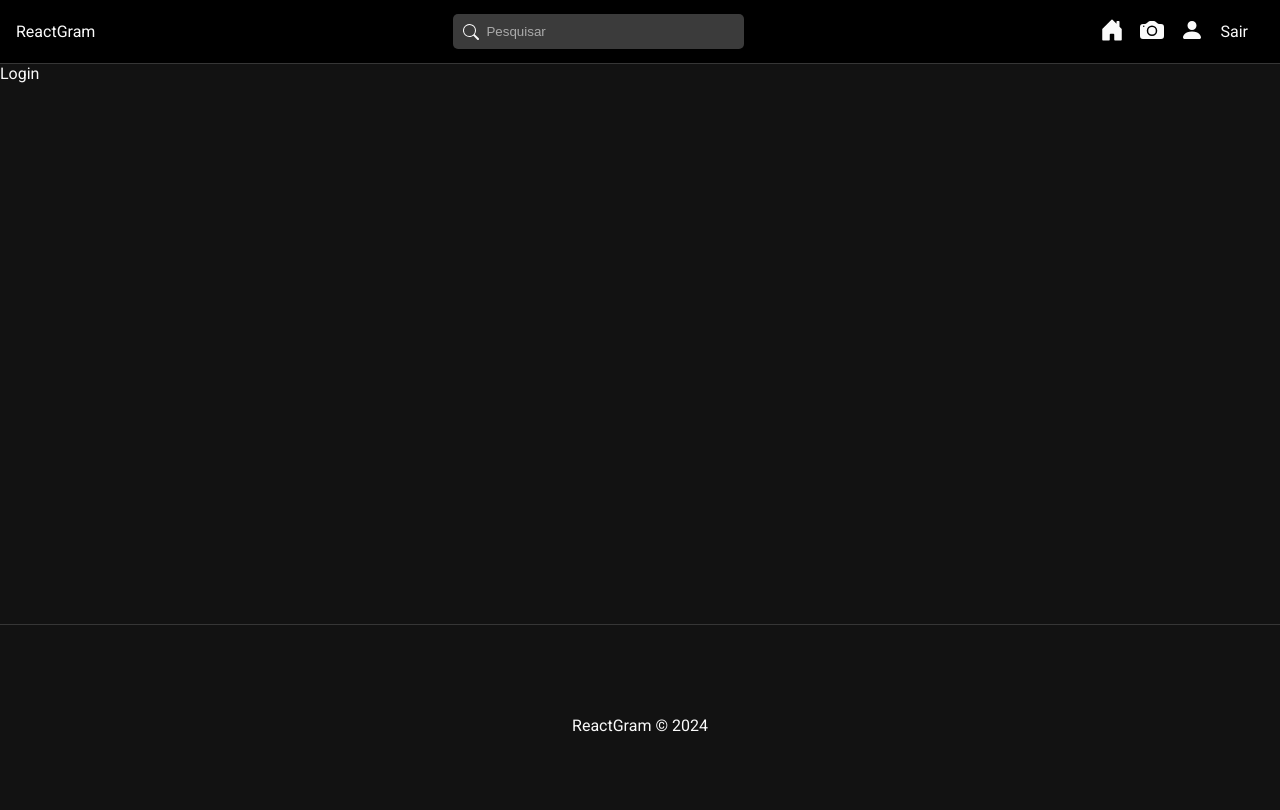
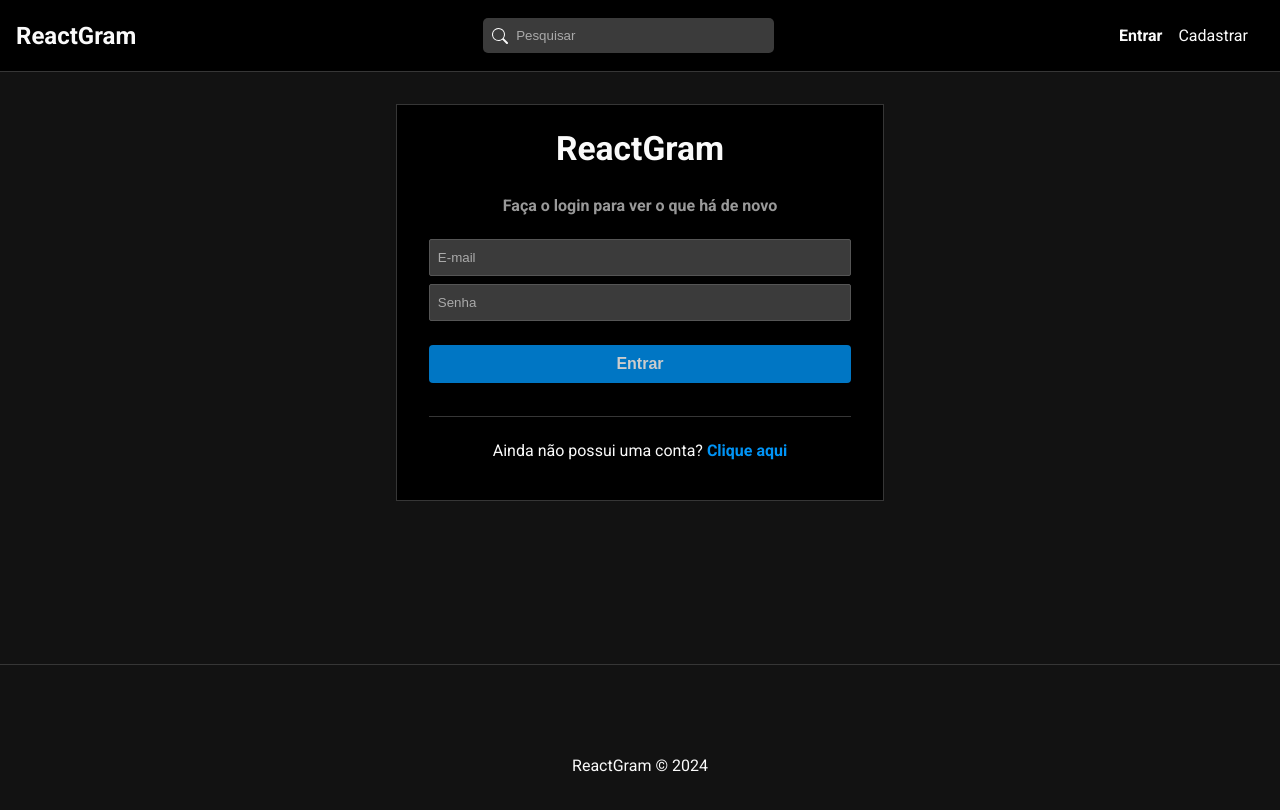
Before and after one commit to Edu29garcia/ReactGram, a React (Create React App) app in the folder frontend/: page /login in a window 1280 px wide. Shown: the top 810 px of the page. Built offline with nearby package versions, Linux system fonts and the light colour scheme.

Commit message:
15/08 manhã

```diff
--- a/frontend/src/Components/NavBar.css
+++ b/frontend/src/Components/NavBar.css
@@ -15,7 +15,7 @@
 #search-form svg {
   position: absolute;
   top: 10px;
-  left: 10px;
+  left: 9px;
 }
 
 #search-form input {
--- a/frontend/src/Components/NavBar.js
+++ b/frontend/src/Components/NavBar.js
@@ -1,6 +1,6 @@
 import "./NavBar.css";
 
-// Componentes
+// Components
 import { NavLink, Link } from "react-router-dom";
 import {
   BsSearch,
@@ -10,19 +10,34 @@ import {
 } from "react-icons/bs";
 
 // Hooks
+import { useState } from "react";
 import { useAuth } from "../Hooks/useAuth";
-import { useState } from "react";
 import { useDispatch, useSelector } from "react-redux";
 import { useNavigate } from "react-router-dom";
 
-const NavBar = () => {
-  const auth = useAuth();
-  const user = useSelector((state) => state.auth);
+// Redux
+import { logout, reset } from "../Slices/authSlice";
+
+const Navbar = () => {
+  const { auth } = useAuth();
+  const { user } = useSelector((state) => state.auth);
+
+  const navigate = useNavigate();
+
+  const dispatch = useDispatch();
+
+  const handleLogout = () => {
+    dispatch(logout());
+    dispatch(reset());
+
+    navigate("/login");
+  };
 
   return (
     <nav id="nav">
-      <Link to="/">ReactGram</Link>
-
+      <Link to="/">
+        <h2>ReactGram</h2>
+      </Link>
       <form id="search-form">
         <BsSearch />
         <input type="text" placeholder="Pesquisar" />
@@ -48,11 +63,12 @@ const NavBar = () => {
               </NavLink>
             </li>
             <li>
-              <span>Sair</span>
+              <span onClick={handleLogout}>Sair</span>
             </li>
           </>
         ) : (
           <>
+            {" "}
             <li>
               <NavLink to="/login">Entrar</NavLink>
             </li>
@@ -66,4 +82,4 @@ const NavBar = () => {
   );
 };
 
-export default NavBar;
+export default Navbar;
--- a/frontend/src/Pages/Auth/Login.js
+++ b/frontend/src/Pages/Auth/Login.js
@@ -1,7 +1,66 @@
 import "./Auth.css";
 
+// Componentes
+import { Link } from "react-router-dom";
+import Message from "../../Components/Message";
+
+// Hooks
+import { useState, useEffect } from "react";
+import { useSelector, useDispatch } from "react-redux";
+
+// Redux
+import { login, reset } from "../../Slices/authSlice";
+
 const Login = () => {
-  return <div>Login</div>;
+  const [email, setEmail] = useState("");
+  const [password, setPassword] = useState("");
+
+  const dispatch = useDispatch();
+  const { loading, error } = useSelector((state) => state.auth);
+
+  const handleSubmit = (e) => {
+    e.preventDefault();
+
+    const user = {
+      email,
+      password,
+    };
+
+    dispatch(login(user));
+  };
+
+  // Limpar os states
+  useEffect(() => {
+    dispatch(reset());
+  }, [dispatch]);
+
+  return (
+    <div id="login">
+      <h2> ReactGram</h2>
+      <p className="subtitle">Faça o login para ver o que há de novo</p>
+
+      <form onSubmit={handleSubmit}>
+        <input
+          type="text"
+          placeholder="E-mail"
+          onChange={(e) => setEmail(e.target.value)}
+          value={email || ""}
+        />
+        <input
+          type="password"
+          placeholder="Senha"
+          onChange={(e) => setPassword(e.target.value)}
+          value={password || ""}
+        />
+        {!loading && <input type="submit" value="Entrar" />}
+        {loading && <input type="submit" disabled value="Aguarde..." />}
+        {error && <Message msg={error} type="error" />}
+      </form>
+      <p>
+        Ainda não possui uma conta? <Link to="/register">Clique aqui</Link>{" "}
+      </p>
+    </div>
+  );
 };
 
 export default Login;
--- a/frontend/src/Services/authService.js
+++ b/frontend/src/Services/authService.js
@@ -24,9 +24,31 @@ const logout = () => {
   localStorage.removeItem("user");
 };
 
+// Login
+const login = async (data) => {
+  const config = requestConfig("POST", data);
+
+  try {
+    const res = await fetch(api + "/users/login", config)
+      .then((res) => res.json())
+      .catch((err) => err);
+
+    console.log(res);
+
+    if (res._id) {
+      localStorage.setItem("user", JSON.stringify(res));
+    }
+
+    return res;
+  } catch (error) {
+    console.log(error);
+  }
+};
+
 const authService = {
   register,
   logout,
+  login,
 };
 
 export default authService;
--- a/frontend/src/Slices/authSlice.js
+++ b/frontend/src/Slices/authSlice.js
@@ -10,7 +10,7 @@ const initialState = {
   loading: false,
 };
 
-// Registro do user e login
+// Registro do user
 export const register = createAsyncThunk(
   "auth/register",
   async (user, thunkAPI) => {
@@ -28,6 +28,18 @@ export const register = createAsyncThunk(
 // Logout
 export const logout = createAsyncThunk("auth/logout", async () => {
   await authService.logout();
+});
+
+// Login
+export const login = createAsyncThunk("auth/login", async (user, thunkAPI) => {
+  const data = await authService.login(user);
+
+  // Checar erros
+  if (data.errors) {
+    return thunkAPI.rejectWithValue(data.errors[0]);
+  }
+
+  return data;
 });
 
 export const authSlice = createSlice({
@@ -62,6 +74,21 @@ export const authSlice = createSlice({
         state.success = true;
         state.error = null;
         state.user = null;
+      })
+      .addCase(login.pending, (state) => {
+        state.loading = true;
+        state.error = null;
+      })
+      .addCase(login.fulfilled, (state, action) => {
+        state.loading = false;
+        state.success = true;
+        state.error = null;
+        state.user = action.payload;
+      })
+      .addCase(login.rejected, (state, action) => {
+        state.loading = false;
+        state.error = action.payload;
+        state.user = null;
       });
   },
 });
```
Also changed, not shown: 1 other file (tests, documents, lock files or other folders).
